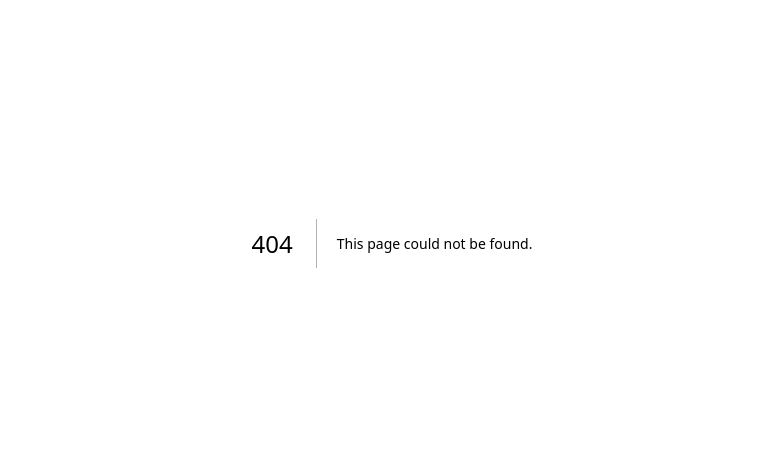
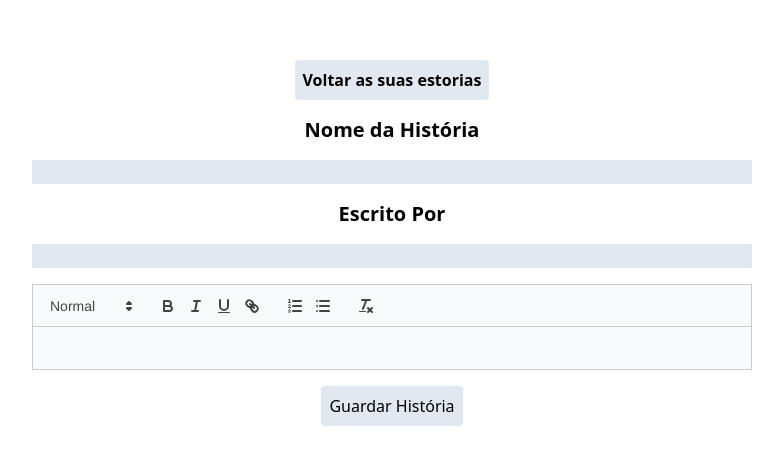
Before and after one commit to robert-sergio/storybooks-frontend, a Next.js app in the folder estorias-online/: page /escrita/1 in a window 1280 px wide. Before the commit this address had no page. Shown: the part 157-622 px from the top of the page, without its empty margins (248-1031 px from the left). Built offline with nearby package versions, Linux system fonts and the light colour scheme.

Commit message:
dando uma pausa para olhar AI de textos

```diff
--- /dev/null
+++ b/estorias-online/src/app/escrita/[id]/page.tsx
@@ -0,0 +1,88 @@
+'use client'
+import { EstoriaContext } from '@/data/context/estoriacontext';
+import Link from 'next/link';
+import { useParams } from 'next/navigation';
+import React, { useContext, useEffect, useState } from 'react';
+import ReactQuill from 'react-quill';
+import 'react-quill/dist/quill.snow.css';
+
+export default function Escrita(props:any) {
+    const [texto, setTexto] = useState('');
+    const [titulo, setTitulo] = useState('');
+    const [escritor, setEscritor] = useState('');
+
+    const { estoria, setEstoria } = useContext(EstoriaContext)
+
+    const PageProps = useParams()
+
+    useEffect(()=>{
+        estoria.map((a:any)=>{
+            if (Number(a.id) === Number(PageProps.id)){
+                setTitulo(a.titulo)
+                setEscritor(a.escritor)
+                setTexto(a.estoria)
+            }
+        })
+
+    },[])
+
+    const handleTitulo = (event:any)=>{
+        setTitulo(event.target.value)
+    }
+
+    const handleEscritor = (event:any)=>{
+        setEscritor(event.target.value)
+    }
+
+    function SalvaEstoria(){
+        let test = estoria.map((a:any)=>{
+            let achou = false
+            if (Number(a.id) === Number(PageProps.id)){
+                achou = true
+            }
+            return achou
+        })
+
+        console.log(test)
+        // const id = ( estoria.length +1 )
+        // const nova_estoria = {
+        //         'titulo':titulo,
+        //         'escritor':escritor,
+        //         'estoria':texto,
+        //         'id': id,
+        // }
+        // setEstoria([...estoria, nova_estoria])
+        // window.localStorage.setItem('ESTORIAS', JSON.stringify([...estoria, nova_estoria]));
+
+    }
+
+    return (
+    <div className='flex flex-col justify-center items-center w-full h-screen gap-4'>
+
+        <Link className='bg-slate-200 rounded p-2 font-bold' href='/escrita'>Voltar as suas estorias</Link>
+
+        <div
+            className='flex flex-col gap-4 justify-center items-center w-3/4'
+        >
+            <p className='font-bold text-xl'>Nome da História</p>
+            <input
+                value={titulo}
+                onChange={handleTitulo}
+                className='text-center w-3/4 bg-slate-200' type='text'/>
+
+            <p className='font-bold text-xl'>Escrito Por</p>
+            <input
+                value={escritor}
+                onChange={handleEscritor}
+                className='text-center w-3/4 bg-slate-200' type='text'/>
+
+            <div className='bg-slate-50 w-3/4'>
+                <ReactQuill theme="snow" readOnly={false} value={texto} onChange={setTexto} />
+            </div>
+            <button
+                onClick={SalvaEstoria}
+                className='bg-slate-200 p-2 rounded'>Guardar História</button>
+        </div>
+    </div>
+    )
+}
--- a/estorias-online/src/app/escrita/page.tsx
+++ b/estorias-online/src/app/escrita/page.tsx
@@ -0,0 +1,32 @@
+'use client'
+
+import { EstoriaContext } from "@/data/context/estoriacontext"
+import Link from "next/link"
+import { useContext } from "react"
+
+export default function Escrever(){
+    const { estoria } = useContext(EstoriaContext)
+
+    return(
+        <div className="flex flex-col h-screen justify-center items-center gap-4">
+            <Link className='bg-slate-200 rounded p-2 font-bold' href='/'>Voltar ao inicio</Link>
+            <h1 className="font-bold text-xl">Suas Estorias</h1>
+            <div>
+                <span>Estorias já escritas</span>
+                <ul>
+                    {
+                        estoria.map((a:any)=>{
+                            return(
+                                <div className="grid grid-cols-2 gap-4" key={a.id}>
+                                    <span className="w-3/4">{a.titulo}</span>
+                                    <span className="w-1/4"><Link href={'/escrita/'+a.id}>Editar</Link></span>
+                                </div>
+                            )
+                        })
+                    }
+                </ul>
+            </div>
+            <span>Criar Nova Estoria</span>
+        </div>
+    )
+}
--- a/estorias-online/src/app/layout.tsx
+++ b/estorias-online/src/app/layout.tsx
@@ -1,8 +1,6 @@
+import { EstoriaProvider } from '@/data/context/estoriacontext'
 import './globals.css'
 import type { Metadata } from 'next'
-import { Inter } from 'next/font/google'
-
-const inter = Inter({ subsets: ['latin'] })
 
 export const metadata: Metadata = {
   title: 'Create Next App',
@@ -16,7 +14,9 @@ export default function RootLayout({
 }) {
   return (
     <html lang="en">
-      <body className={inter.className}>{children}</body>
+      <EstoriaProvider>
+        <body>{children}</body>
+      </EstoriaProvider>
     </html>
   )
 }
--- a/estorias-online/src/app/leitura/[id]/page.tsx
+++ b/estorias-online/src/app/leitura/[id]/page.tsx
@@ -0,0 +1,34 @@
+'use client'
+
+import { EstoriaContext } from "@/data/context/estoriacontext"
+import Link from "next/link"
+import { useParams } from "next/navigation"
+import { useContext } from "react"
+
+export default function Leitura(props:any){
+    const pageProps = useParams()
+    const { estoria } = useContext(EstoriaContext)
+
+    return(
+        <div className="flex flex-col h-screen justify-center items-center gap-4">
+            <Link className="text-xl font-bold p-2 rounded bg-slate-200" href='/leitura'>Voltar para todas as Estorias</Link>
+            {
+                estoria.map((a:any)=>{
+                    return(
+                        Number(a.id) === Number(pageProps.id)?
+                        <div className="flex flex-col justify-center items-center gap-2 w-full" key={a.id}>
+                            <label className="font-semibold">Titulo</label>
+                            <span className="text-xl font-bold">{a.titulo}</span>
+                            <span className="font-semibold text-sm">Escrito por {a.escritor}</span>
+                            <div className="border flex items-center justify-center border-zinc-500 w-3/4 rounded">
+                                <div dangerouslySetInnerHTML={{__html:a.estoria}} />
+                            </div>
+                        </div>
+                        :
+                        <></>
+                )})
+            }
+
+        </div>
+    )
+}
--- a/estorias-online/src/app/leitura/page.tsx
+++ b/estorias-online/src/app/leitura/page.tsx
@@ -0,0 +1,24 @@
+'use client'
+import { EstoriaContext } from "@/data/context/estoriacontext"
+import Link from "next/link"
+import { useContext } from "react"
+
+export default function Estorias(){
+    const { estoria } = useContext(EstoriaContext)
+
+    return(
+        <div className="flex flex-col h-screen justify-center items-center gap-4">
+            <Link className="bg-slate-200 font-bold rounded p-2" href='/'>Voltar ao Inicio</Link>
+            <h1 className="text-xl font-bold">Lista de Estórias</h1>
+            <ul className="flex flex-col justify-center items-center">
+                {
+                    estoria.map((a:any)=>{
+                        return(
+                           <Link href={'/leitura/'+a.id} key={a.id}>Ler : {a.titulo}</Link>
+                        )
+                    })
+                }
+            </ul>
+        </div>
+    )
+}
--- a/estorias-online/src/app/page.tsx
+++ b/estorias-online/src/app/page.tsx
@@ -1,9 +1,12 @@
 import Image from 'next/image'
+import Link from 'next/link'
 
 export default function Home() {
   return (
-    <main>
-      Hello World
+    <main className='flex flex-col gap-4 justify-center items-center h-screen'>
+      <span className='text-xl font-bold'>Site de Escrita e Leitura de Estórias</span>
+      <Link className='bg-slate-200 p-2 rounded' href='/escrita'>Quero Escrever</Link>
+      <Link className='bg-slate-200 p-2 rounded' href='/leitura'>Quero Ler</Link>
     </main>
   )
 }
--- /dev/null
+++ b/estorias-online/src/data/context/estoriacontext.tsx
@@ -0,0 +1,23 @@
+'use client'
+import EstoriaProps from "@/model/estoria";
+import ListaEstorias from "@/model/lista_estorias";
+import { createContext, useState, useEffect } from "react";
+
+export const EstoriaContext = createContext({} as any)
+
+export function EstoriaProvider(props:any){
+    const [estoria, setEstoria] = useState([])
+
+    useEffect(() => {
+        const data = window.localStorage.getItem('ESTORIAS');
+        if ( data !== null ) setEstoria(JSON.parse(data));
+    }, []);
+
+    return (
+        <EstoriaContext.Provider value={{
+            estoria, setEstoria
+        }}>
+            {props.children}
+        </EstoriaContext.Provider>
+    )
+}
--- /dev/null
+++ b/estorias-online/src/model/estoria.ts
@@ -0,0 +1,5 @@
+export default interface EstoriaProps{
+    titulo: string
+    escritor: string
+    estoria: string
+}
--- /dev/null
+++ b/estorias-online/src/model/lista_estorias.ts
@@ -0,0 +1,5 @@
+import EstoriaProps from "./estoria";
+
+export default interface ListaEstorias{
+    estoria: EstoriaProps[]
+}
```
Also changed, not shown: estorias-online/package.json (+8 -4 lines), 1 other file (tests, documents, lock files or other folders).
